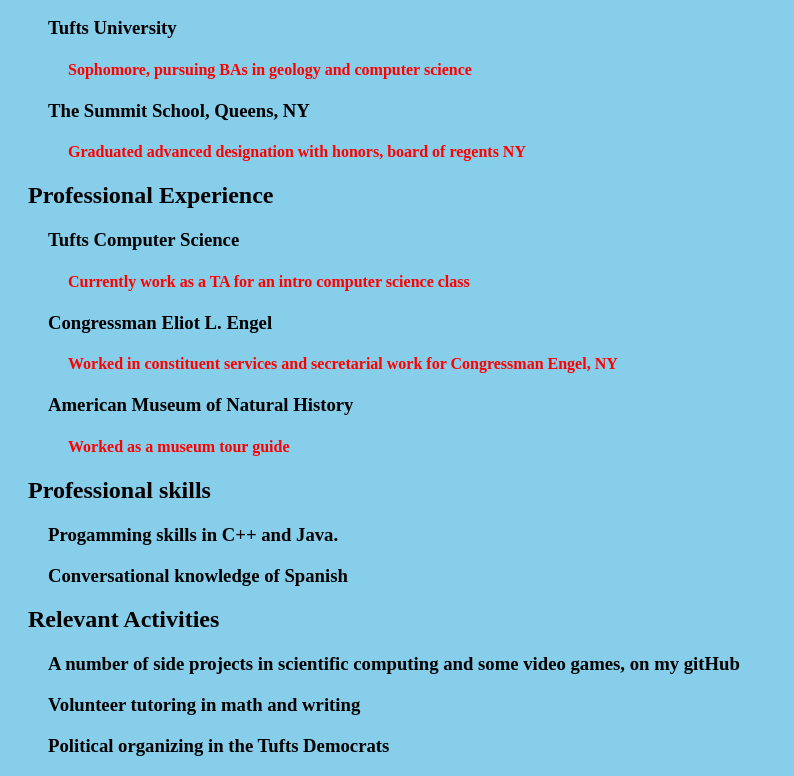
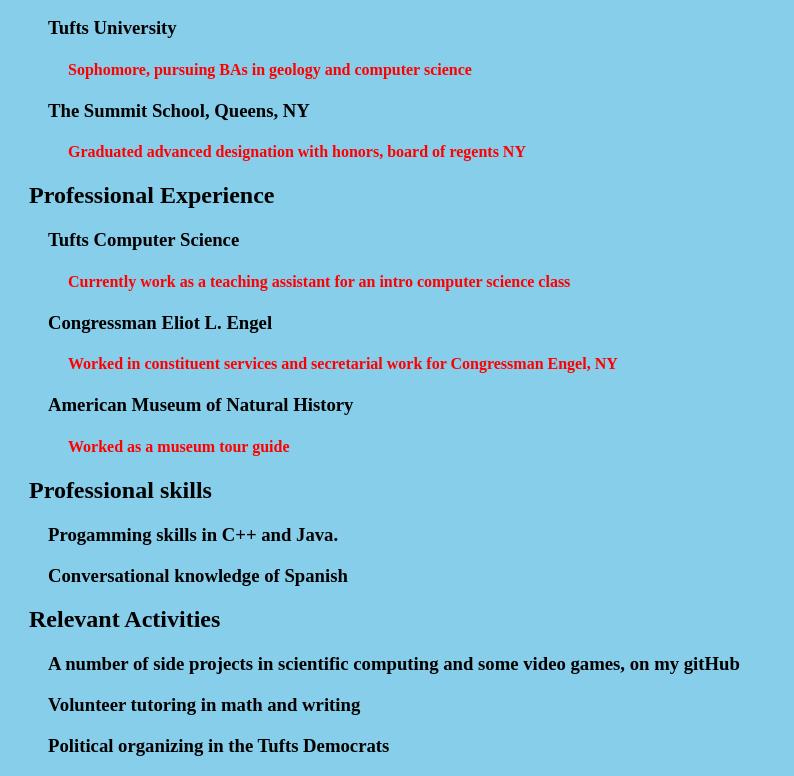
Before and after one commit to afeder17/afeder17.github.io, a plain HTML site: page resume.html in a window 1280 px wide. Shown: the part 96-872 px from the top of the page, without its empty margins (0-794 px from the left). Drawn offline with Linux system fonts and the light colour scheme.

Commit message:
Adding my resume page and its associated style sheet

```diff
--- a/resume-style.css
+++ b/resume-style.css
@@ -3,7 +3,7 @@ body {
 }
 
 h2 {
-    text-indent: 20px;
+    text-indent: 21px;
 }
 
 h3 {
--- a/resume.html
+++ b/resume.html
@@ -18,7 +18,7 @@
 <!-- Work I've done -->
 <p> <h2> Professional Experience </h2>
 <h3> Tufts Computer Science </h3>
-<h4> Currently work as a TA for an intro computer science class </h4>
+<h4> Currently work as a teaching assistant for an intro computer science class </h4>
 <h3> Congressman Eliot L. Engel </h3>
 <h4> Worked in constituent services and secretarial work for Congressman Engel, NY </h4>
 <h3> American Museum of Natural History </h3>
```
